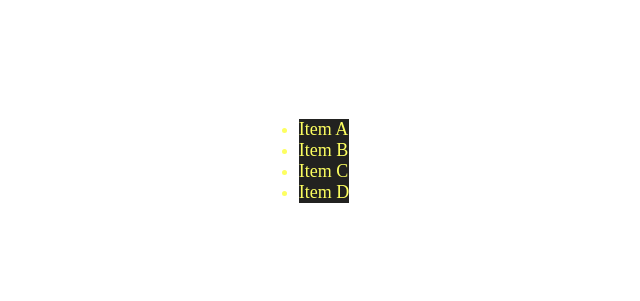
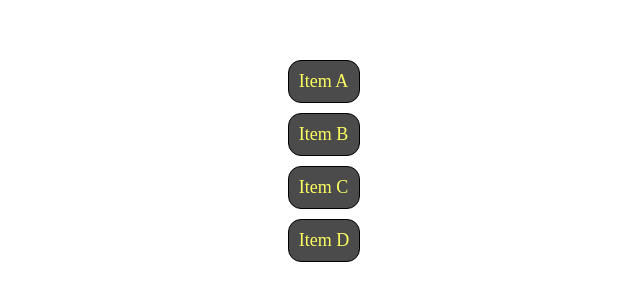
Before and after one commit to TaylorGiddens1/SDEV-2003-HCD, a plain HTML site: page HCD-2-E2-Transforms/index.html in a window 1280 px wide. Shown: the part 239-540 px from the top of the page, without its empty margins (316-956 px from the left). Drawn offline with Linux system fonts and the light colour scheme.

Commit message:
transforms

```diff
--- a/HCD-2-E2-Transforms/style.css
+++ b/HCD-2-E2-Transforms/style.css
@@ -20,20 +20,25 @@
     /* Step 2: Change text color for all li elements */
     color: #FDFF60;
     /* Step 3: Background color for each li element */
-    background-color: #222220;
+    background-color: #4B4B4B;
     /* Step 4: Padding and margin for each li element */
-
+    padding: 10px;
+    margin: 10px;
     /* Step 5: Border for each li element */
-
+    border: solid 1px #000000;
     /* Step 6: Rounded corners for each li element */
-
+    border-radius: 13px;
     /* Step 7: Set list-style-type property to None for each li element  */
+    list-style-type: none;
   }
 
   /* Step 8 & 9: Interactive rule for even li elements - background color change on hover with transition */
+  li:nth-child(odd):hover {
+    background-color: black;
 
   /* Apply a transition for background color change - combined with Step 8 */
-
+    transition: color 0.3s ease 1s;
+  }
   /* Step 10 & 11: Interactive rule for odd li elements - font size and weight change on hover */
 
   /* Ensure smooth transition for font size and weight - combined with Step 10 */
```
